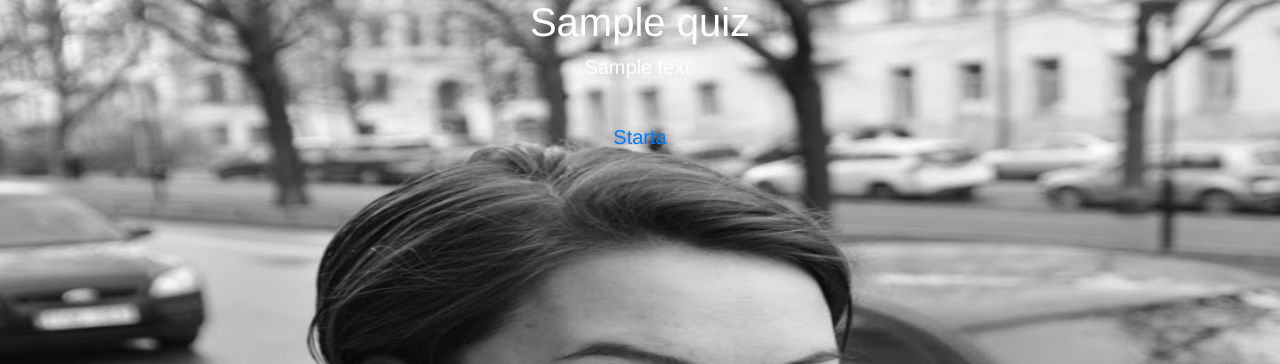
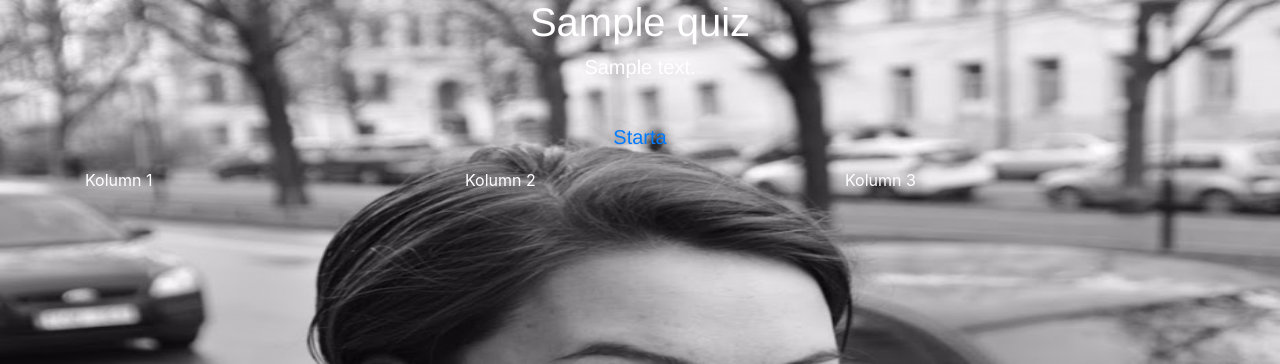
Before and after one commit to cupaiuolo/quizproject, a Django app: page /quiz/1/ in a window 1280 px wide. Shown: the top 364 px of the page. Run offline with Django 3.2, Linux system fonts and the light colour scheme; tables that the repository leaves empty hold one stand-in row (values such as "Sample post"); some libraries are stand-ins or nearby versions.

Commit message:
added container

```diff
--- a/quiz/templates/quiz.html
+++ b/quiz/templates/quiz.html
@@ -13,6 +13,14 @@
 	<p><a href="{% url 'question_page' quiz_number 1 %}">
     Starta
 </a></p>
+
+<div class="container">
+	<div class="row">
+		<div class="col-md-4">Kolumn 1</div>
+		<div class="col-md-4">Kolumn 2</div>
+		<div class="col-md-4">Kolumn 3</div>
+	</div>
+</div>
 		</body>
 	</head>
 	</html>
```
